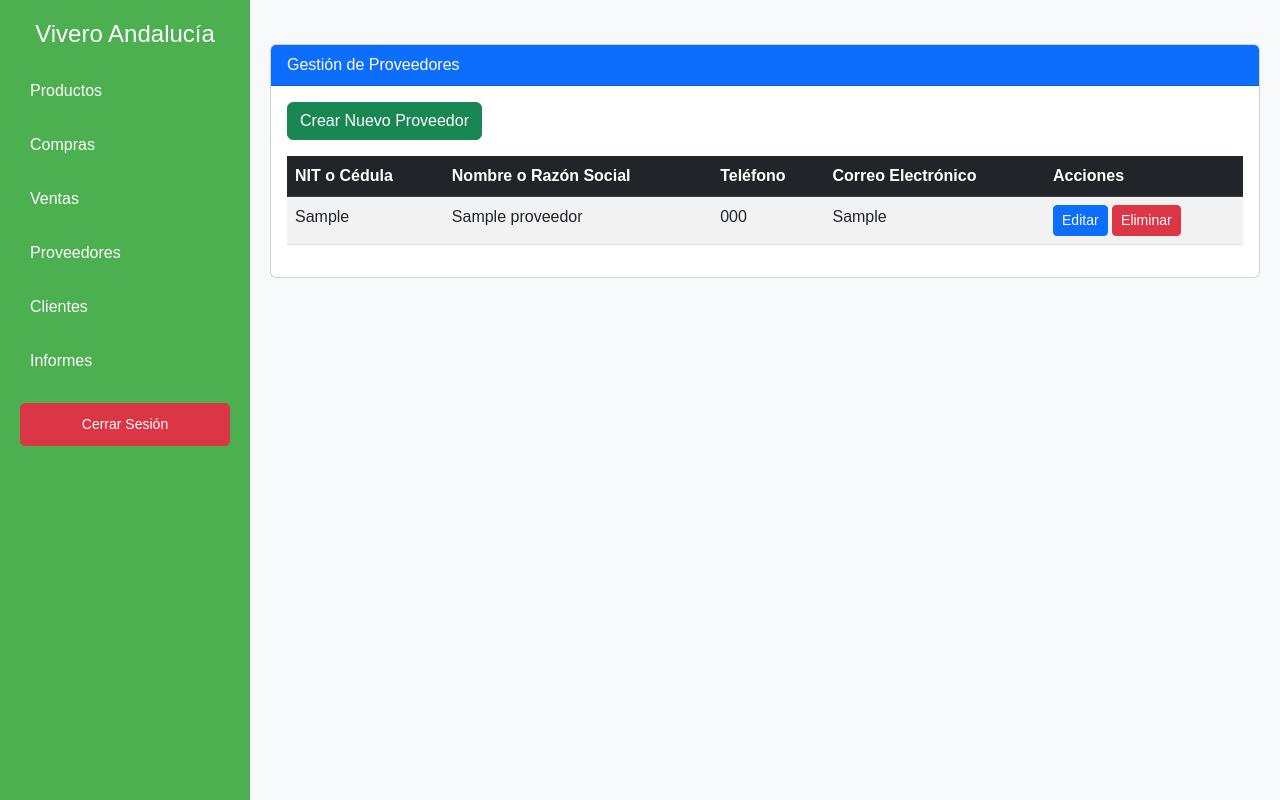
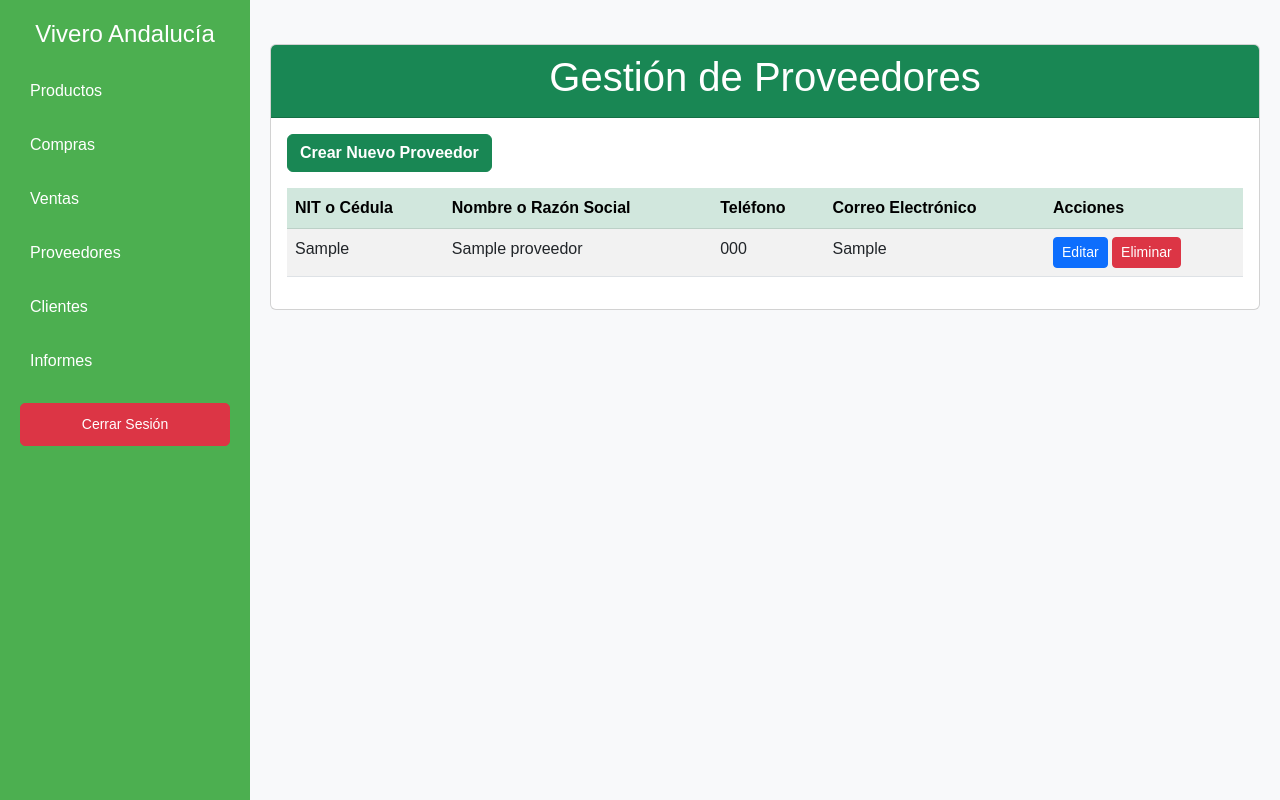
Before and after one commit to andresreaver/inventario-vivero, a Django app: page /proveedores/ in a window 1280 px wide. Run offline with Django 5.2, Linux system fonts and the light colour scheme; tables that the repository leaves empty hold one stand-in row (values such as "Sample post").

Commit message:
cambio con proveedores integrado y ajustado

```diff
--- a/Templates/proveedor.html
+++ b/Templates/proveedor.html
@@ -4,8 +4,8 @@
 
 {% block content %}
 <div class="card mt-4">
-    <div class="card-header bg-primary text-white">
-        Gestión de Proveedores
+    <div class="card-header bg-success text-white text-center">
+        <h1>Gestión de Proveedores</h1>
     </div>
     <div class="card-body">
         {% if form %}
@@ -23,10 +23,10 @@
         {% else %}
             <!-- Listado de proveedores -->
             <div class="mb-3">
-                <a href="{% url 'crear_proveedor' %}" class="btn btn-success">Crear Nuevo Proveedor</a>
+                <a href="{% url 'crear_proveedor' %}" class="btn btn-success"><b>Crear Nuevo Proveedor</b></a>
             </div>
             <table class="table table-striped table-hover">
-                <thead class="table-dark">
+                <thead class="table-success">
                     <tr>
                         <th>NIT o Cédula</th>
                         <th>Nombre o Razón Social</th>
```
Also changed, not shown: gestion/migrations/0001_initial.py (added).
